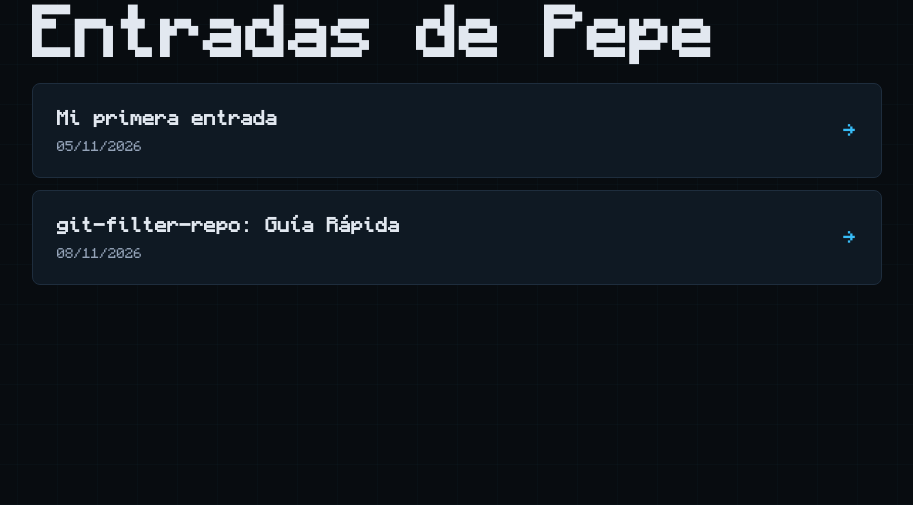
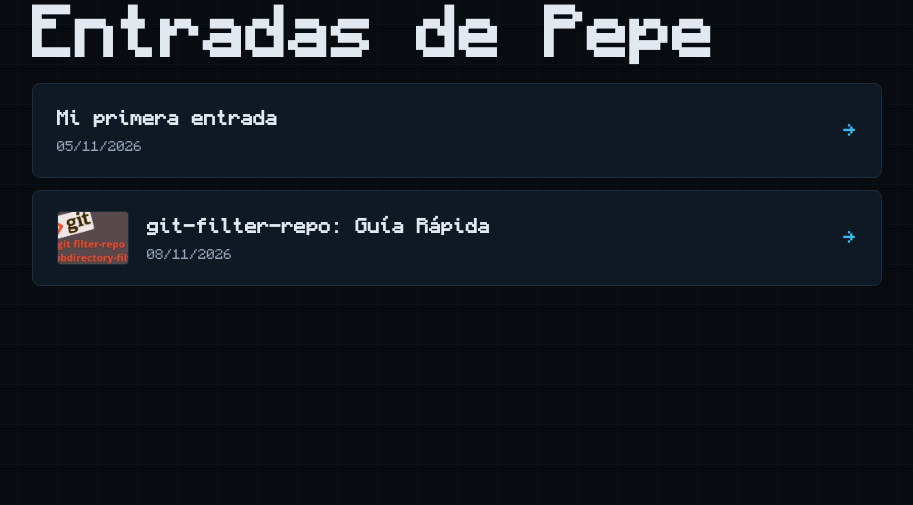
Before and after one commit to joseangelalejomachado/primerproyecto, a Django app: page /autor/2 in a window 1280 px wide. Shown: the part 216-721 px from the top of the page, without its empty margins (183-1096 px from the left). Run offline with Django 5.2, Linux system fonts and the light colour scheme; data comes from the database, SQL or seed files in the repository; both versions use the stored data as it was after the commit.

Commit message:
feat(url_images): Agregar campo imagen_url a Post para permitir imágenes externas - Modificar archivos HTML para mostrar la imagen subida o la URL externa según corresponda.

```diff
--- a/blog/models.py
+++ b/blog/models.py
@@ -35,6 +35,11 @@ class Post(models.Model):
         null=True,
         blank=True,
     )
+    imagen_url = models.URLField(
+        max_length=500,
+        null=True,
+        blank=True,
+    )
     cuerpo = models.TextField()
     fecha_publicacion = models.DateTimeField()
 
--- a/blog/static/css/blog.css
+++ b/blog/static/css/blog.css
@@ -453,6 +453,20 @@ h3 {
     padding: 20px 24px;
 }
 
+.post-list-image {
+    width: 72px;
+    height: 54px;
+    flex: 0 0 72px;
+    margin-right: 18px;
+    object-fit: cover;
+    border: 1px solid var(--line);
+    border-radius: 4px;
+}
+
+.post-list-item > span:first-of-type {
+    flex: 1;
+}
+
 .post-list-item strong {
     font-family: "Monocraft", monospace;
     font-size: 1.15rem;
--- a/blog/templates/blog/categoria.html
+++ b/blog/templates/blog/categoria.html
@@ -12,6 +12,11 @@
     <div class="post-list">
         {% for post in categorias.posts.all %}
             <a class="post-list-item" href="{% url 'detalle_post' pk=post.pk %}">
+                {% if post.imagen %}
+                    <img class="post-list-image" src="{{ post.imagen.url }}" alt="{{ post.titulo }}">
+                {% elif post.imagen_url %}
+                    <img class="post-list-image" src="{{ post.imagen_url }}" alt="{{ post.titulo }}">
+                {% endif %}
                 <span>
                     <strong>{{ post.titulo }}</strong>
                     <small>Por {{ post.autor }} · {{ post.fecha_publicacion|date:"d/m/Y" }}</small>
--- a/blog/templates/blog/entradas_autor.html
+++ b/blog/templates/blog/entradas_autor.html
@@ -10,6 +10,11 @@
     <div class="post-list">
         {% for post in posts %}
             <a class="post-list-item" href="{% url 'detalle_post' pk=post.pk %}">
+                {% if post.imagen %}
+                    <img class="post-list-image" src="{{ post.imagen.url }}" alt="{{ post.titulo }}">
+                {% elif post.imagen_url %}
+                    <img class="post-list-image" src="{{ post.imagen_url }}" alt="{{ post.titulo }}">
+                {% endif %}
                 <span>
                     <strong>{{ post.titulo }}</strong>
                     <small>{{ post.fecha_publicacion|date:"d/m/Y" }}</small>
```
Also changed, not shown: blog/migrations/0006_post_imagen_url.py (added), db.sqlite3.
